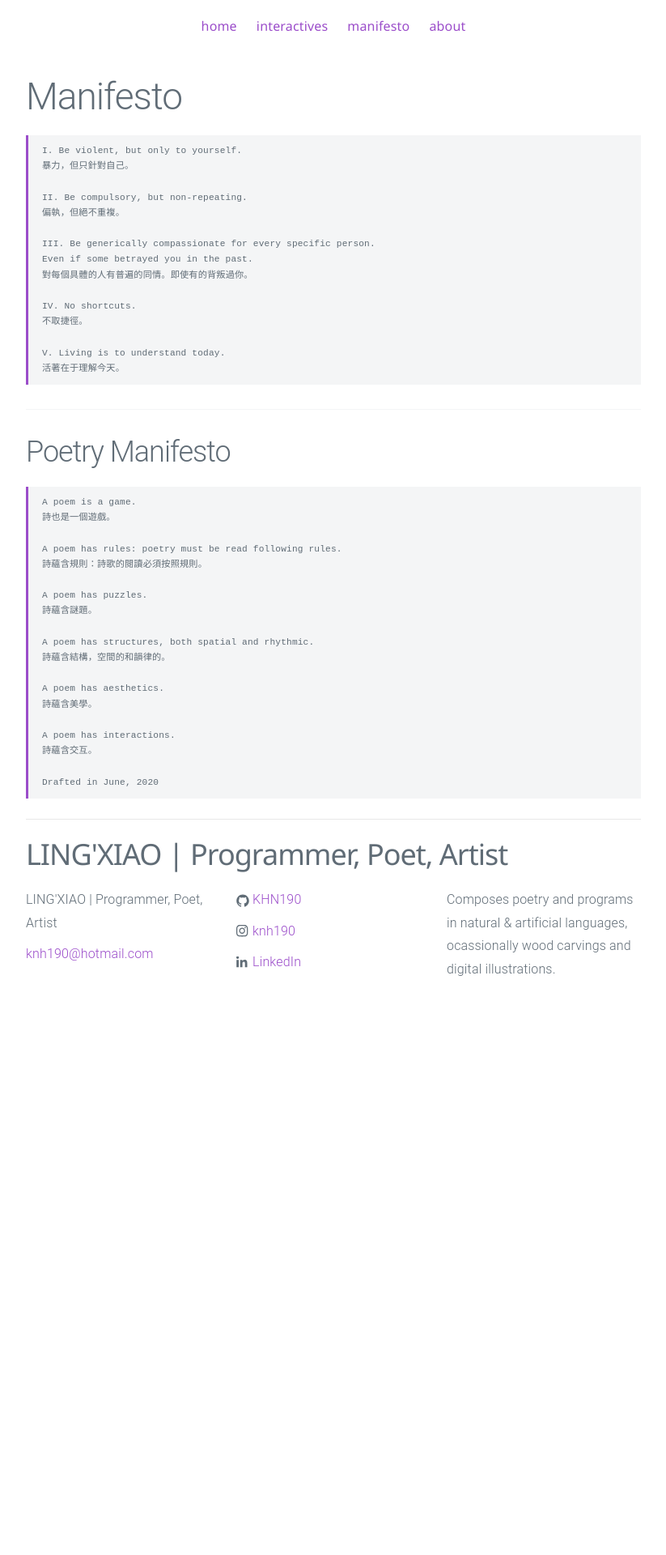
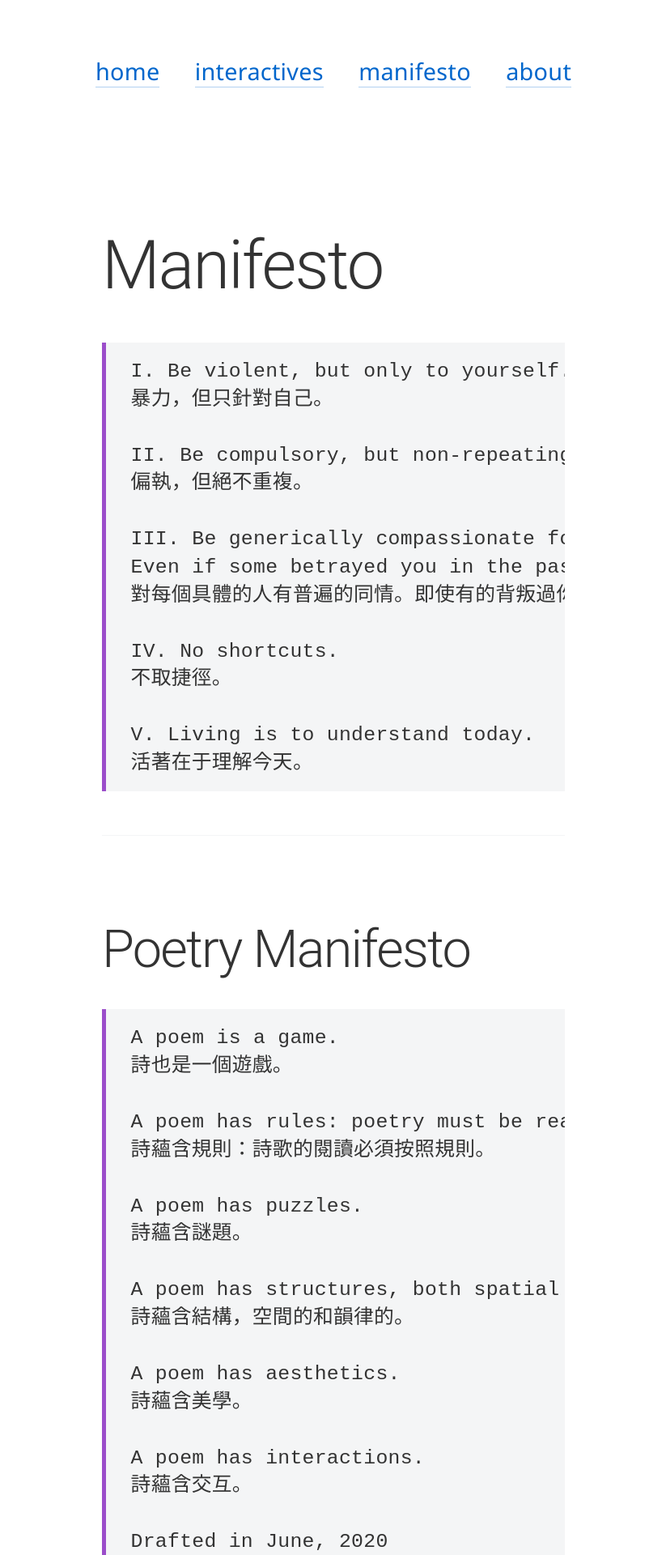
Before and after one commit to KHN190/khn190.github.io, a Jekyll site: the page built from manifesto.md, in a window 1280 px wide. Shown: the top 1920 px of the page at 81% size, without its empty margins (228-1051 px from the left). Built offline with Jekyll 4.4.1, drawn with Linux system fonts in a browser that asks for light colours; before the commit the page ends 1277 px from its top, so only the background shows below that.

Commit message:
update css.

```diff
--- a/css/main.scss
+++ b/css/main.scss
@@ -14,14 +14,49 @@
   "layout"
 ;
 
-/* —— 以下是 typography 覆盖 —— */
+/* —— Safari 阅读模式风格 —— */
 html {
-  // 先列出常见半角英文字体，再回落到中文
+  /* 系统 SF 字体优先，回落到常见英文、再到中文 */
   font-family:
     -apple-system, BlinkMacSystemFont, "Segoe UI", Roboto, "Helvetica Neue", Arial, sans-serif,
     "PingFang SC", "Microsoft YaHei", "Noto Sans CJK SC";
-
-  // 关掉东亚全角特性，让标点和拉丁字母都保持半角
+  /* 全局基础字号 & 行高 */
+  font-size: 18px;
+  line-height: 1.6;
+  /* 取消东亚全角替换 */
   font-variant-east-asian: normal;
   font-feature-settings: "fwid" 0;
 }
+
+body {
+  /* 让正文区宽度更窄，自动居中 */
+  max-width: 680px;
+  margin-left: auto;
+  margin-right: auto;
+  padding: 2rem 1rem; /* 上下左右留白 */
+  color: #333;
+}
+
+/* 可选：更大标题和小标题 */
+h1, h2, h3, h4, h5, h6 {
+  line-height: 1.3;
+  margin-top: 1.5em;
+  margin-bottom: 0.5em;
+}
+
+/* 链接颜色 & 下划线样式 */
+a {
+  color: #0066cc;
+  text-decoration: none;
+  border-bottom: 1px solid rgba(0,102,204,0.3);
+  transition: border-color .2s;
+}
+a:hover {
+  border-color: rgba(0,102,204,1);
+}
+
+/* 段落间距 */
+p {
+  margin-top: 1em;
+  margin-bottom: 1em;
+}
```
